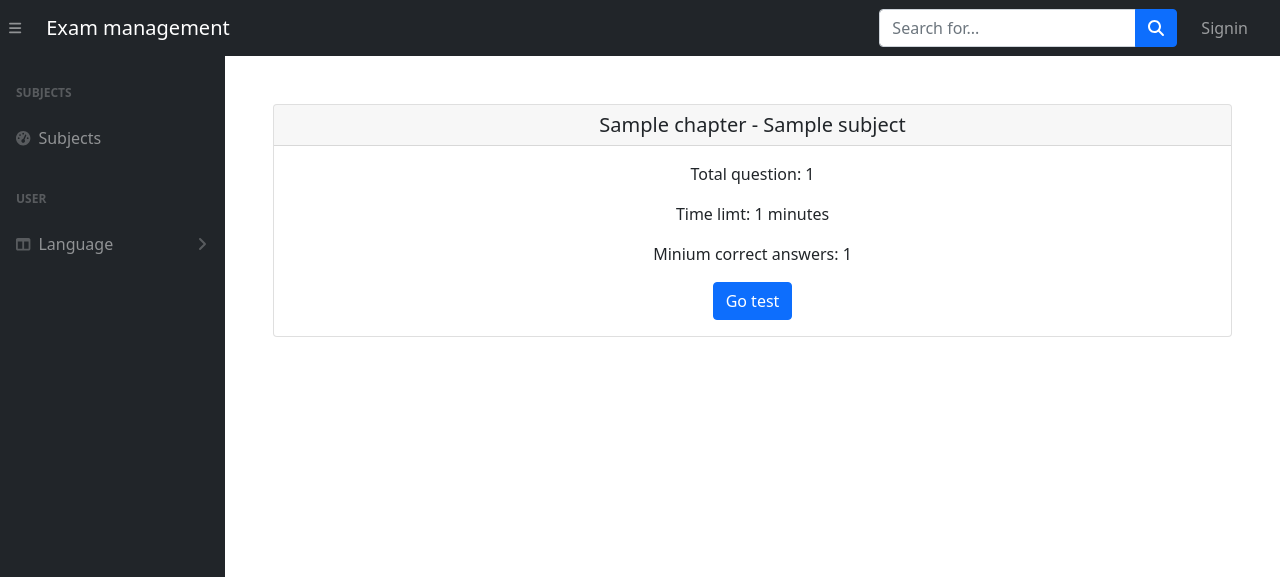
After one commit to quanganhquanganh/hn_python_naitei19-exam_management_system, a Django app: page /main/chapter/1 in a window 1280 px wide. The commit adds this page. Shown: the top 577 px of the page. Run offline with Django 3.2, Linux system fonts and the light colour scheme; tables that the repository leaves empty hold one stand-in row (values such as "Sample post"); style sheets or scripts are compiled from the project's sources; some libraries are stand-ins or nearby versions.

Commit message:
Exam detail

```diff
--- /dev/null
+++ b/exammanagement/main/templates/main/chapter_detail.html
@@ -0,0 +1,18 @@
+{% extends "base_generic.html" %}
+{% load i18n %}
+
+{% block content %}
+    <div class="container mt-5">
+        <div class="card text-center">
+            <h5 class="card-header">
+                {{ chapter.name }} - {{ chapter.subject.name}}
+            </h5>
+            <div class="card-body">
+                <p class="card-text">{% trans "Total question" %}: {{ chapter.num_questions }}</p>
+                <p class="card-text">{% trans "Time limt" %}: {{ chapter.time_limit }} {% trans "minutes" %}</p>
+                <p class="card-text">{% trans "Minium correct answers" %}: {{ chapter.min_correct_ans }}</p>
+                <a href="#" class="btn btn-primary">{% trans "Go test" %}</a>
+            </div>
+        </div>
+    </div>
+{% endblock %}
--- a/exammanagement/main/templates/main/subject_detail.html
+++ b/exammanagement/main/templates/main/subject_detail.html
@@ -20,7 +20,7 @@
                     <li id="lesson-{{ chapter.id }}" class="list-group-item">
                         <div class="d-flex justify-content-between">
                             <span class="mr-3 fw-bold align-self-center">
-                                <a href="#">{{ chapter.name }}</a>
+                                <a href="{{ chapter.get_absolute_url }}">{{ chapter.name }}</a>
                             </span>
                             {% if user.is_superuser %}
                             <div>
@@ -28,7 +28,7 @@
                                 <button type="button" class="btn btn-primary">{% trans "Update"%}</button>
                             </div>
                             {% elif user.is_authenticated %}
-                                <button type="button" class="btn btn-primary">{% trans "Detail"%}</button>
+                                <a href="{{ chapter.get_absolute_url }}"><button type="button" class="btn btn-primary">{% trans "Detail"%}</button></a>
                             {% endif %}
                         </div>
                     </li>
--- a/exammanagement/main/urls.py
+++ b/exammanagement/main/urls.py
@@ -6,4 +6,6 @@ urlpatterns = [
     path('subjects/', views.SubjectListView.as_view(), name='subjects'),
     path('subject/<int:pk>', views.SubjectDetailView.as_view(),
          name='subject-detail'),
+    path('chapter/<int:pk>', views.ChapterDetailView.as_view(),
+         name='chapter-detail'),
 ]
--- a/exammanagement/main/views.py
+++ b/exammanagement/main/views.py
@@ -1,4 +1,4 @@
-from main.models import Subject
+from main.models import Subject, Chapter
 from .forms import NewUserForm
 from django.shortcuts import get_object_or_404
 from django.http import HttpResponseRedirect
@@ -70,3 +70,12 @@ class SubjectDetailView(generic.DetailView):
 def subject_detail_view(request, primary_key):
     subject = get_object_or_404(Subject, pk=primary_key)
     return render(request, 'main/subject_detail.html', context={'subject': subject})
+
+
+class ChapterDetailView(generic.DetailView):
+    model = Chapter
+
+
+def chapter_detail_view(request, primary_key):
+    chapter = get_object_or_404(Chapter, pk=primary_key)
+    return render(request, 'main/chapter_detail.html', context={'chapter': chapter})
```
Also changed, not shown: exammanagement/locale/en/LC_MESSAGES/django.po, exammanagement/locale/vi/LC_MESSAGES/django.po.
